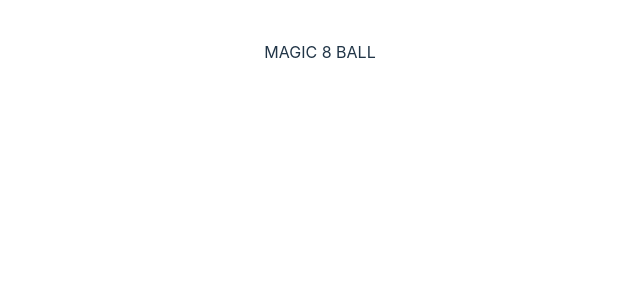
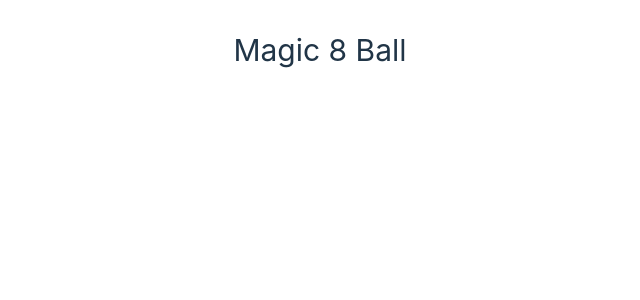
Before and after one commit to martaProsniak/magic-8-ball, a React (Vite) app: page / in a window 1280 px wide. Shown: the top 300 px of the page, without its empty margins (320-960 px from the left). Built offline with nearby package versions, Linux system fonts and the light colour scheme.

Commit message:
Header component

```diff
--- a/src/App.tsx
+++ b/src/App.tsx
@@ -1,9 +1,10 @@
+import Header from './components/header/Header'
 import './App.css'
 
 function App() {
   return (
     <div className="App">
-      MAGIC 8 BALL
+      <Header/>
     </div>
   )
 }
--- /dev/null
+++ b/src/components/header/Header.css
@@ -0,0 +1,3 @@
+.logo {
+    font-size: 3rem;
+}
--- /dev/null
+++ b/src/components/header/Header.tsx
@@ -0,0 +1,8 @@
+import { FC } from 'react';
+import './Header.css'
+
+const Header: FC = () => {
+  return <div className='logo'>Magic 8 Ball</div>;
+};
+
+export default Header;
--- a/src/index.css
+++ b/src/index.css
@@ -2,6 +2,7 @@
   font-family: Inter, system-ui, Avenir, Helvetica, Arial, sans-serif;
   line-height: 1.5;
   font-weight: 400;
+  font-size: 10px;
 
   color-scheme: light dark;
   color: rgba(255, 255, 255, 0.87);
```
